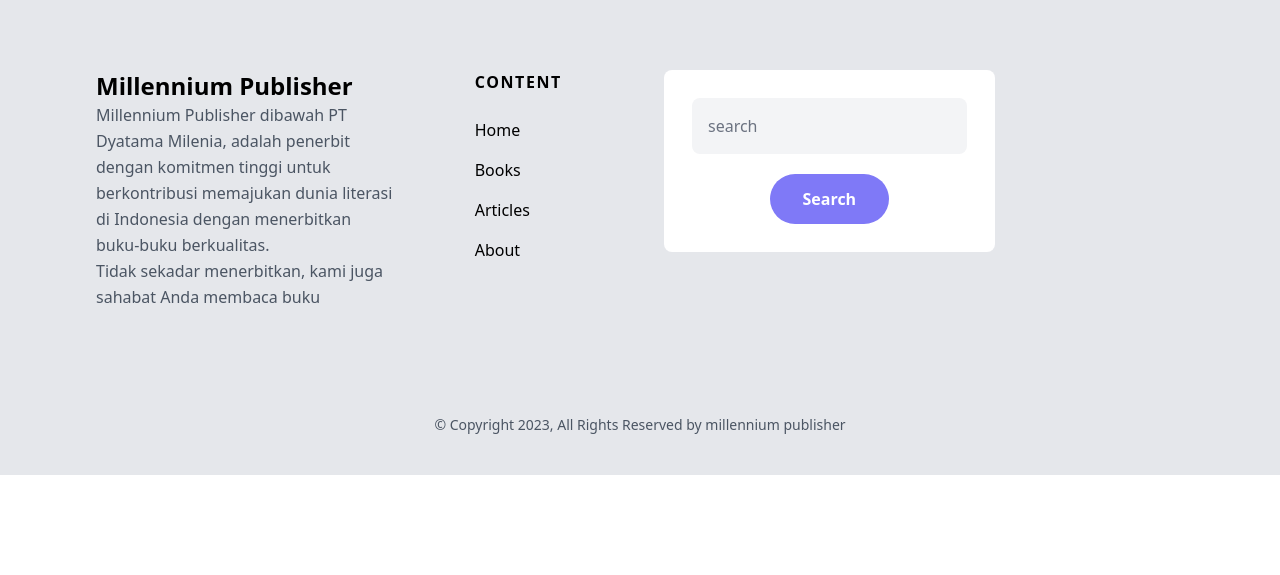
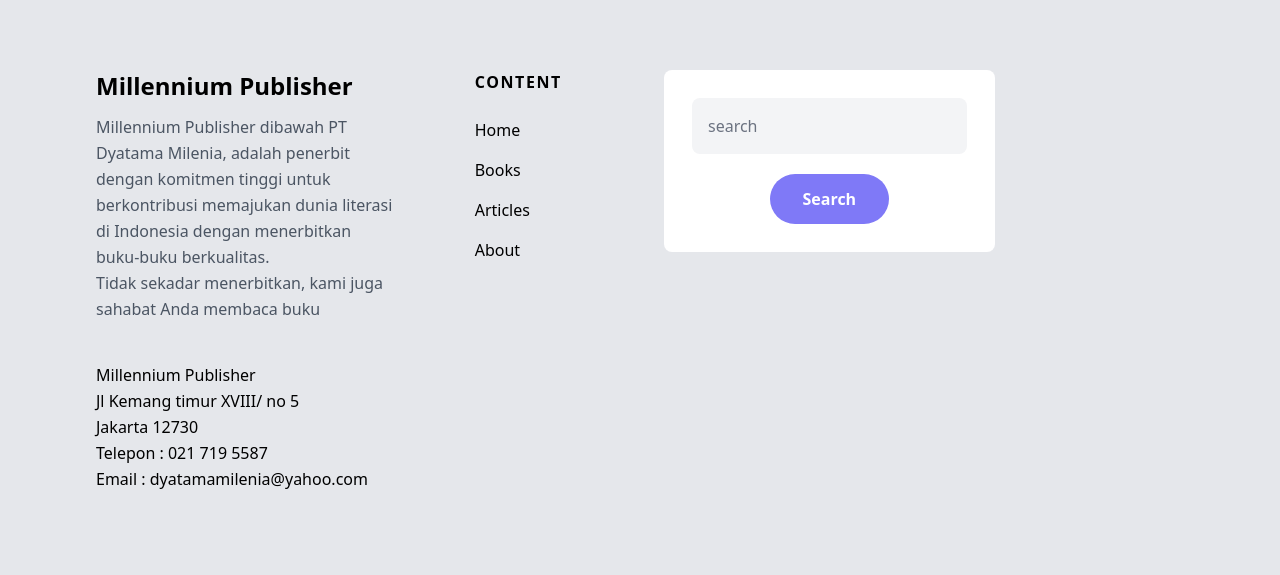
Before and after one commit to Akbarputra04/millennialpublisher, a Next.js app: page / in a window 1280 px wide. Shown: the part 1839-2414 px from the top of the page. Before the commit the page ends 2314 px from the top, so only its background shows below. Built offline with nearby package versions, Linux system fonts and the light colour scheme.

Commit message:
add address to footer section

```diff
--- a/components/Footer.tsx
+++ b/components/Footer.tsx
@@ -5,7 +5,7 @@ export default function Footer() {
 		<section className="py-10 bg-gray-200 sm:pt-16 lg:pt-24">
 			<div className="px-4 mx-auto sm:px-6 lg:px-8 max-w-6xl">
 				<div className="grid grid-cols-2 md:col-span-3 lg:grid-cols-6 gap-y-16 gap-x-12">
-					<div className="col-span-2 flex flex-col justify-between items-start md:col-span-3 lg:col-span-2 lg:pr-8">
+					<div className="col-span-2 flex flex-col gap-3 justify-between items-start md:col-span-3 lg:col-span-2 lg:pr-8">
 						{/* <img className="w-auto h-9" src="https://cdn.rareblocks.xyz/collection/celebration/images/logo.svg" alt="" /> */}
 						<h2 className="text-xl lg:text-2xl font-bold text-black">Millennium Publisher</h2>
 
@@ -52,7 +52,17 @@ export default function Footer() {
 					</div>
 				</div>
 
-				<hr className="mt-16 mb-10 border-gray-200" />
+				<div className="flex">
+					<p className="mt-10 font-medium text-base leading-relaxed">
+						Millennium Publisher<br/>
+						Jl Kemang timur XVIII/ no 5<br/>
+						Jakarta 12730<br/>
+						Telepon : 021 719 5587<br/>
+						Email : dyatamamilenia@yahoo.com
+					</p>
+				</div>
+
+				<hr className="my-10 border-gray-200" />
 
 				<p className="text-sm text-center text-gray-600">© Copyright 2023, All Rights Reserved by millennium publisher</p>
 			</div>
```
Also changed, not shown: data/articles.json.
